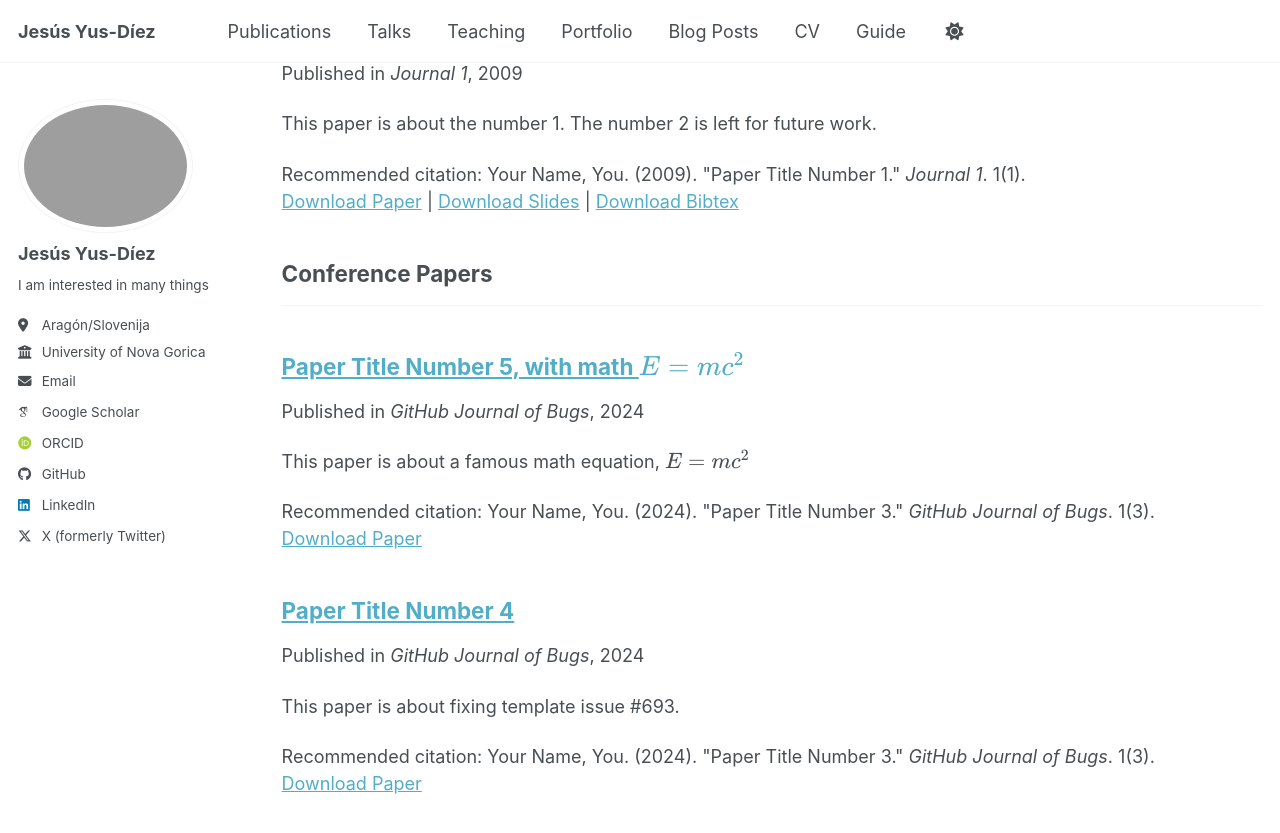
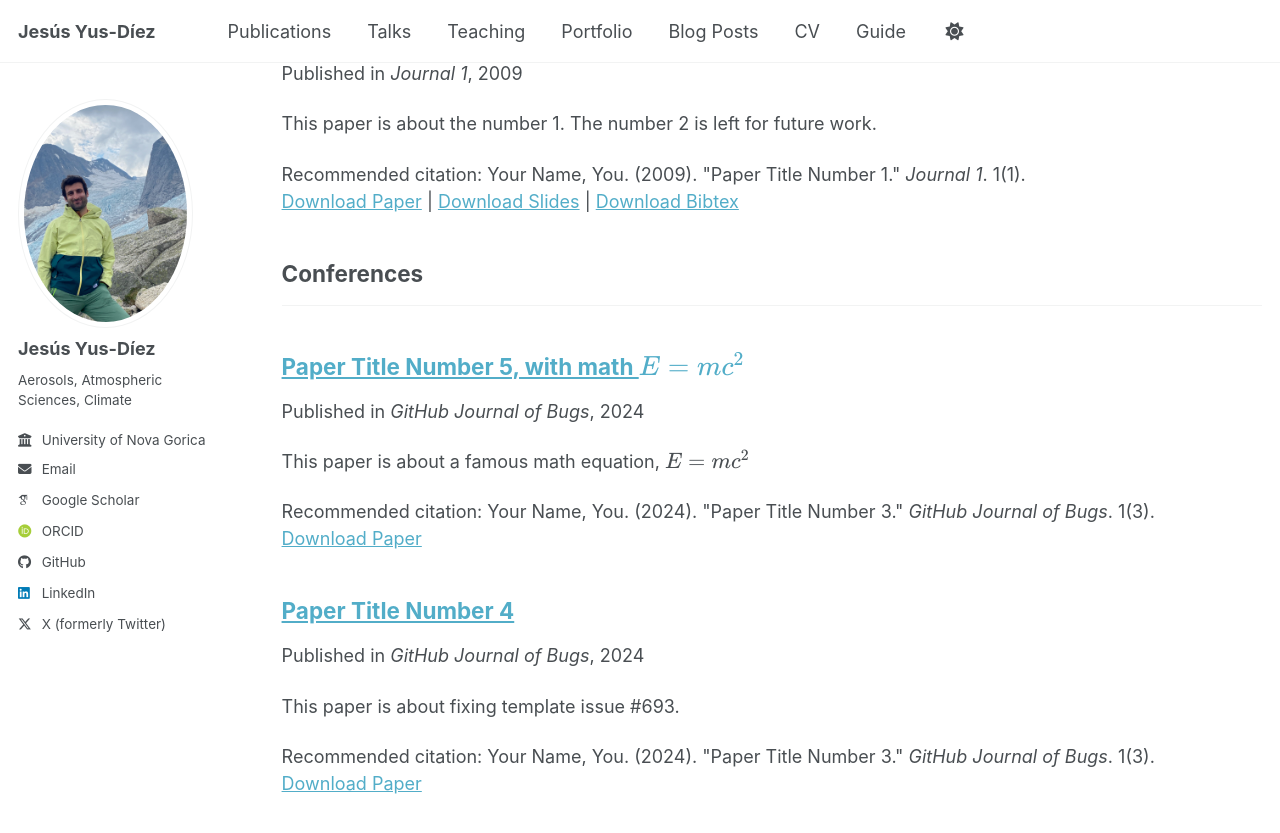
Before and after one commit to jyusdiez/jyusdiez.github.io, a Jekyll site: the page built from _pages/publications.html, in a window 1280 px wide and 900 px high, scrolled down 779 px. Shown: the top 833 px of the window. Built offline with Jekyll 4.4.1, drawn with Linux system fonts in a browser that asks for light colours; some web fonts are replaced; a script bundle is joined from its source files by our own code; library files that are not in the unit come from our copies.

Commit message:
Update author profile information in _config.yml

```diff
--- a/_config.yml
+++ b/_config.yml
@@ -23,11 +23,11 @@ repository               : "academicpages/academicpages.github.io"
 #               Additional customization can be done by editing /_includes/author-profile.html
 author:
   # Biographic information
-  avatar           : "profile_v3.jpeg"
+  avatar           : "profile_v2.jpeg"
   name             : "Jesús Yus-Díez"
   pronouns         : # example: "she/her"
-  bio              : "I am interested in many things "
-  location         : "Aragón/Slovenija"
+  bio              : "Aerosols, Atmospheric Sciences, Climate "
+  location         : # "Aragón/Slovenija"
   employer         : "University of Nova Gorica"
   uri              : # URL
   email            : "jesus.yus@ung.si"
@@ -66,7 +66,7 @@ author:
   keybase          : # Username
   instagram        : # Username
   lastfm           : # Username
-  linkedin         : "https://www.linkedin.com/in/jyusdiez" # Username
+  linkedin         : "jyusdiez" # Username
   mastodon         : # URL
   medium           : # URL
   pinterest        : # Username
@@ -74,7 +74,7 @@ author:
   steam            : # Username
   telegram         : # URL
   tumblr           : # Username
-  twitter          : "https://twitter.com/jesusyusdiez" # Username for X / Twitter
+  twitter          : "jesusyusdiez" # Username for X / Twitter
   vine             : # Username
   weibo            : # Username
   wikipedia        : # Username
@@ -85,11 +85,11 @@ author:
 # Publication Category - The following the list of publication categories and their headings
 publication_category:
   books:
-    title: 'Books'
+    title: 'Book Chapters'
   manuscripts:
     title: 'Journal Articles'
   conferences:
-    title: 'Conference Papers'
+    title: 'Conferences'
 
 # Site Settings
 teaser                   :  # filename of teaser fallback teaser image placed in /images/ for social media previews
```
